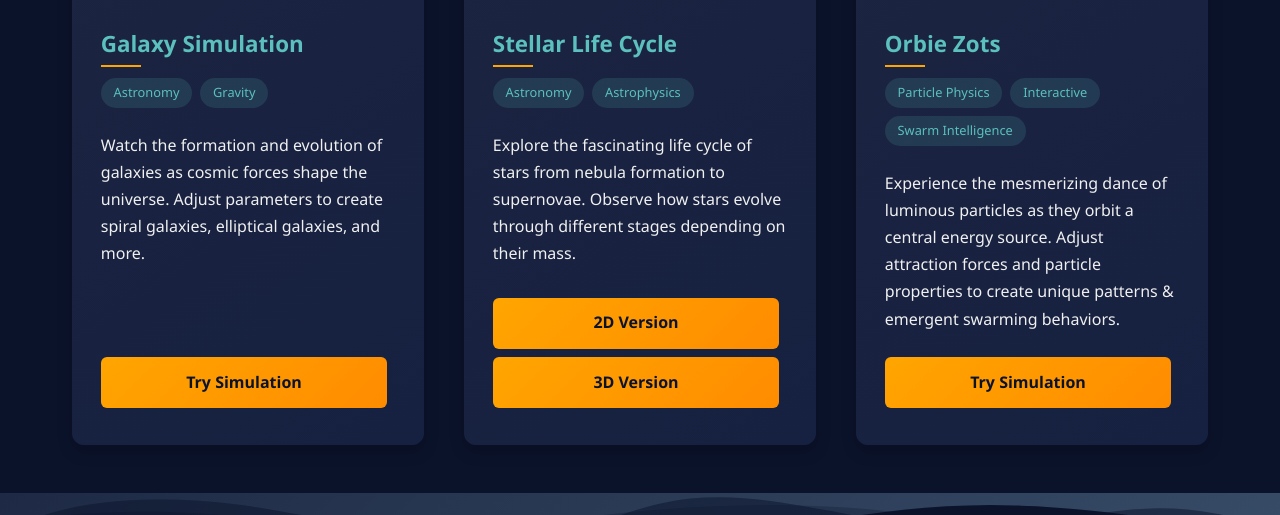
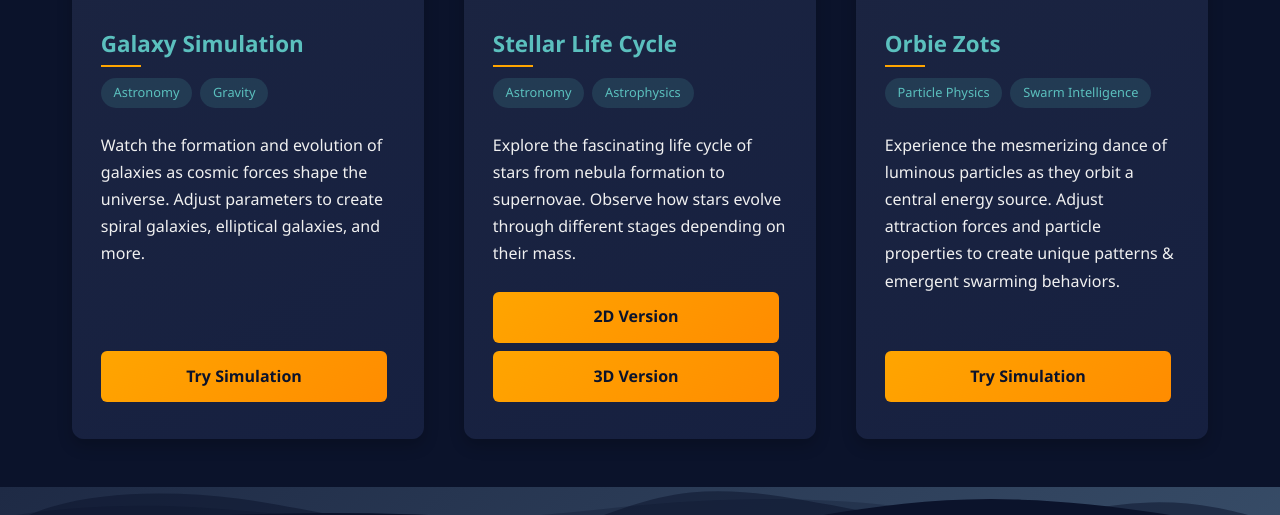
Before and after one commit to germa1y/interactive-simulations, a plain HTML site: page index.html in a window 1280 px wide. Shown: the part 2173-2688 px from the top of the page. Drawn offline with nearby package versions, Linux system fonts and the light colour scheme.

Commit message:
removed "interactive" tag from orbie zots card familiarizing with cursorAI source controls / pushing to github

```diff
--- a/index.html
+++ b/index.html
@@ -746,7 +746,6 @@
                     <h3 class="card-title">Orbie Zots</h3>
                     <div class="card-tags">
                         <span class="tag">Particle Physics</span>
-                        <span class="tag">Interactive</span>
                         <span class="tag">Swarm Intelligence</span>
                     </div>
                     <p class="card-description">Experience the mesmerizing dance of luminous particles as they orbit a central energy source. Adjust attraction forces and particle properties to create unique patterns & emergent swarming behaviors.</p>
```
